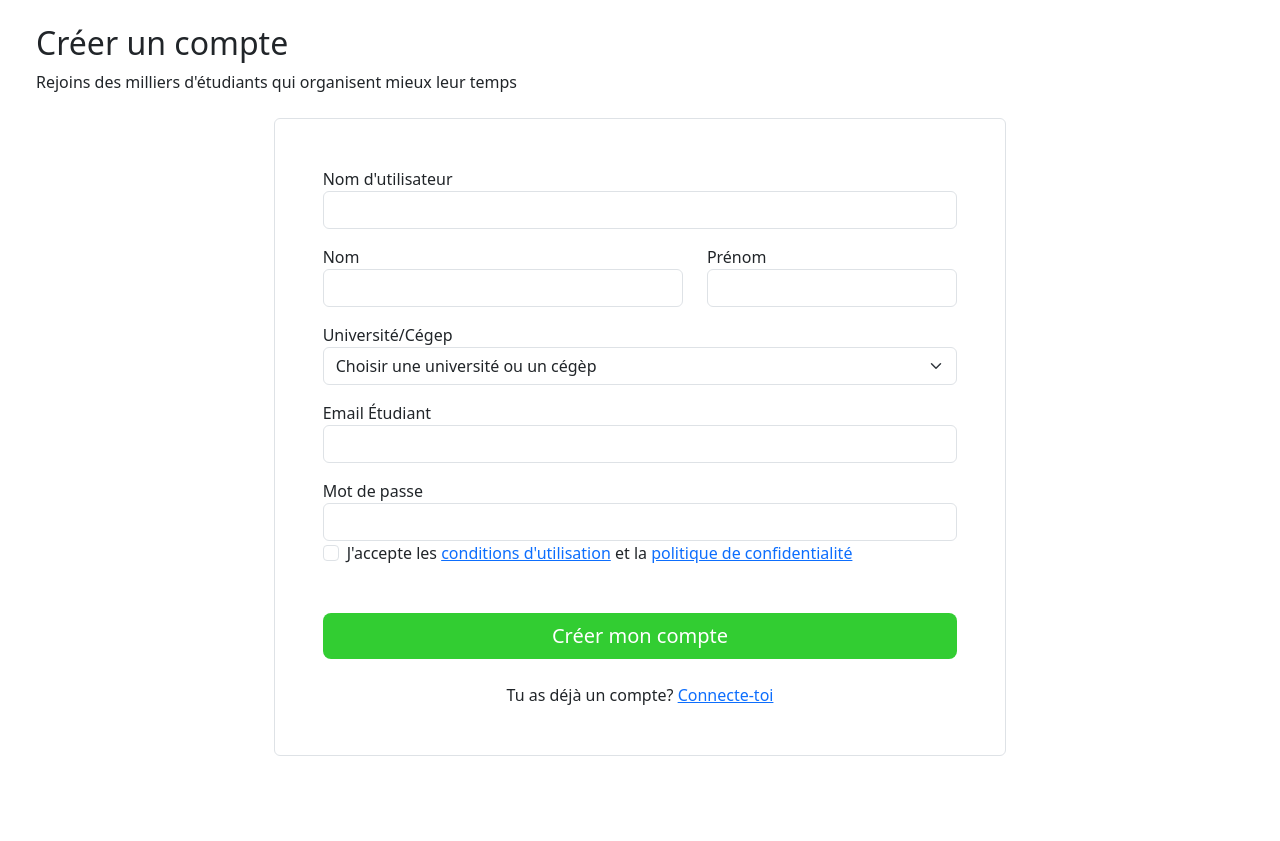
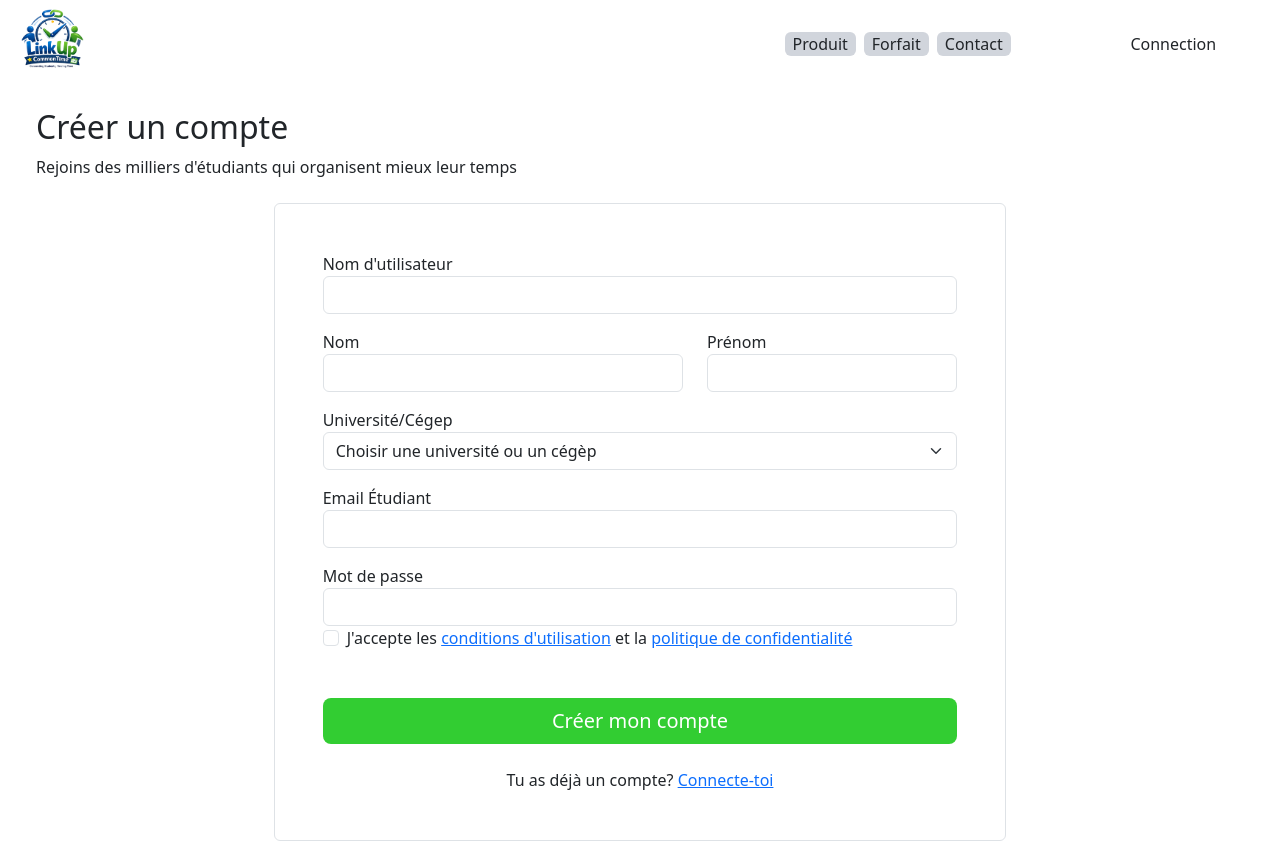
Before and after one commit to SaadK123/PROJET_APP_TRANSACTIONNELLE, a Next.js app in the folder WebApp/my-next-app/: page /SignUp in a window 1280 px wide. Before the commit the page ends 800 px from the top, so only its background shows below. Built offline with nearby package versions, Linux system fonts and the light colour scheme.

Commit message:
working on all pages making them work together for now

```diff
--- a/WebApp/my-next-app/app/HomePage/page.tsx
+++ b/WebApp/my-next-app/app/HomePage/page.tsx
@@ -8,6 +8,7 @@ export default function HomePage() {
    const gotoHomePage = () =>{
     router.push("/HomePage")
   };
+  const gotoLogIn = () =>{ router.push("/SignIn")};
 
   return (
     <div className="homepage-background min-h-screen bg-cover bg-center">
@@ -33,7 +34,7 @@ export default function HomePage() {
           {/*Login/Create*/}
 
           <div className="col-2 p-3 text-center ">
-            <button className="ps-3 pe-3 mt-3" type="button">Connection</button>
+            <button onClick={gotoLogIn} className="ps-3 pe-3 mt-3" type="button">Connection</button>
             <button onClick={gotosignup} className="ps-2 pe-2 rounded bg-green-500 text-white"type="button">Inscription</button>
           </div>
         </div>
--- a/WebApp/my-next-app/app/SignIn/page.tsx
+++ b/WebApp/my-next-app/app/SignIn/page.tsx
@@ -0,0 +1,46 @@
+"use client";
+import { useRouter } from "next/navigation";
+export default function HomePage() {
+  const router = useRouter();
+  const gotosignup = () => {
+    router.push("/SignUp");
+  };
+   const gotoHomePage = () =>{
+    router.push("/HomePage")
+  };
+
+
+  return (
+    <div>
+      <div className="container-fluid ">
+
+        {/*HEADER*/}
+
+        <div className="row bg-white">
+
+          {/*LOGO*/}
+          <div className="col-1">
+            <button onClick={gotoHomePage}><img className="homepage-logo p-2" src="./Img/LogoLinkUp.png" alt="Logo"/></button>
+          </div>
+
+          {/*Middle Buttons*/}
+
+          <div className="col-9 p-3 pe-5  text-end">
+            <button className=" ps-2 pe-2 mt-3 text-dark rounded bg-gray-300" type="button">Produit</button>
+            <button className=" ps-2 pe-2 ms-2 me-2 text-dark rounded bg-gray-300" type="button">Forfait</button>
+            <button className=" ps-2 pe-2 me-2 text-dark rounded bg-gray-300" type="button">Contact</button>
+          </div>
+
+          {/*Login/Create*/}
+
+          <div className="col-2 p-3 text-center ">
+            <button onClick={gotosignup} className="ps-2 pe-2 mt-3 rounded bg-green-500 text-white"type="button">Inscription</button>
+          </div>
+        </div>
+
+        {/*BODY*/}
+        <h1>JCOLE DRAKE </h1>
+        </div>
+    </div>
+  );
+}
--- a/WebApp/my-next-app/app/SignUp/page.tsx
+++ b/WebApp/my-next-app/app/SignUp/page.tsx
@@ -1,7 +1,8 @@
 "use client";
 import { useEffect, useState } from "react";
-import { useNavigate, useParams } from "react-router";
+import { useRouter } from "next/navigation";
 export default function SignUpTestPage() {
+
   const [username, setUsername] = useState<string>("");
   const [name, setName] = useState<string>("");
   const [firstName, setFirstName] = useState<string>("");
@@ -9,6 +10,13 @@ export default function SignUpTestPage() {
   const [email, setEmail] = useState<string>("");
   const [password, setPassword] = useState<string>("");
   const [conditions, setConditions] = useState<Boolean>(false);
+  const router = useRouter();
+  const gotoHomePage = () =>{
+    router.push("/HomePage")
+  };
+  const gotoLogIn = () =>{
+     router.push("/SignIn")
+    };
 
   function handleSubmit() {
     if (!conditions) {
@@ -23,6 +31,26 @@ export default function SignUpTestPage() {
       <div className="signup-background">
         {/* Head */}
         <div className="container-fluid">
+          <div className="row bg-white">
+
+          {/*LOGO*/}
+          <div className="col-1">
+            <button onClick={gotoHomePage}><img className="homepage-logo p-2" src="./Img/LogoLinkUp.png" alt="Logo"/></button>
+          </div>
+
+          {/*Middle Buttons*/}
+
+          <div className="col-9 p-3 pe-5  text-end">
+            <button className=" ps-2 pe-2 mt-3 text-dark rounded bg-gray-300" type="button">Produit</button>
+            <button className=" ps-2 pe-2 ms-2 me-2 text-dark rounded bg-gray-300" type="button">Forfait</button>
+            <button className=" ps-2 pe-2 me-2 text-dark rounded bg-gray-300" type="button">Contact</button>
+          </div>
+          {/*Login*/}
+          <div className="col-2 p-3 text-center ">
+            <button onClick={gotoLogIn} className="ps-3 pe-3 mt-3" type="button">Connection</button>
+          </div>
+        </div>
+        {/*Body*/}
           <div className="col-7 m-4">
             <h2>Créer un compte</h2>
 
@@ -158,7 +186,7 @@ export default function SignUpTestPage() {
                 <label>
                   Tu as déjà un compte?{" "}
                   <span>
-                    <a href="??">Connecte-toi</a>
+                    <a href="./SignIn">Connecte-toi</a>
                   </span>
                 </label>
               </div>
```
